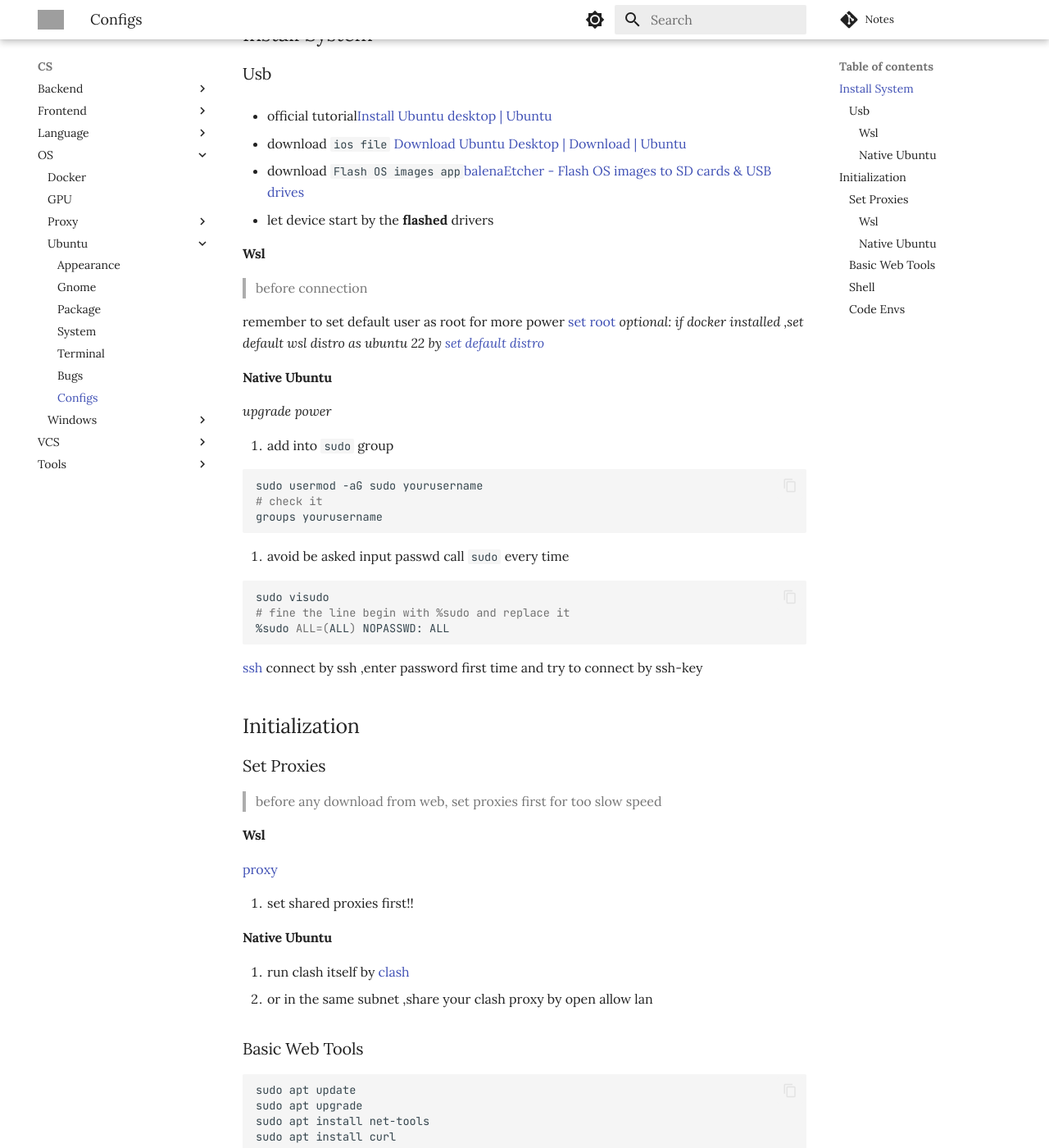
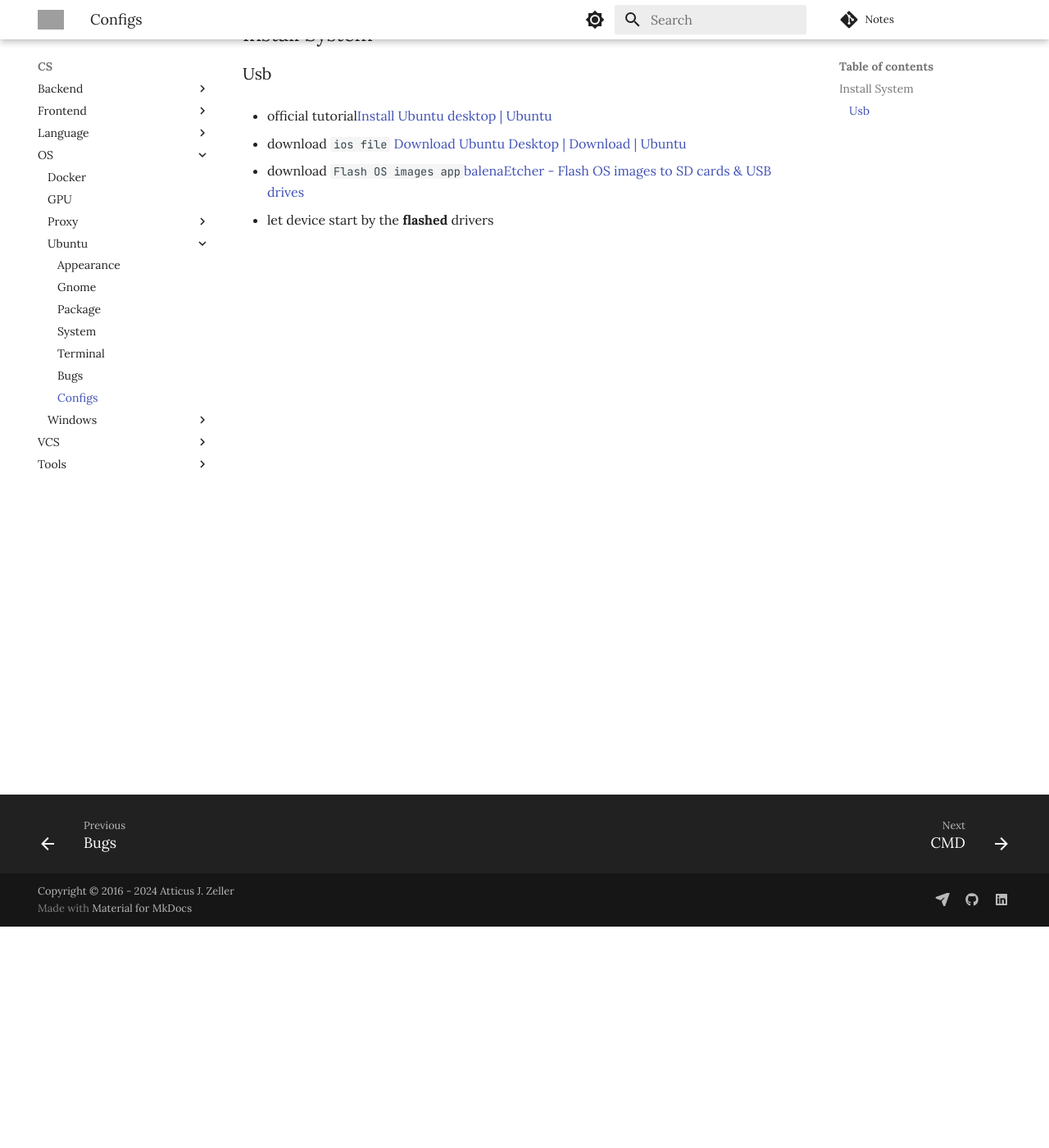
Before and after one commit to AtticusZeller/atticuszeller.github.io, an MkDocs documentation site: the page built from atticuszeller/CS/OS/Ubuntu/configs.md, in a window 1280 px wide and 1400 px high, scrolled down 270 px. Shown: the whole window at 82% size. Built offline with MkDocs 1.6.1 and Material for MkDocs 9.7.7, drawn with Linux system fonts in a browser that asks for light colours; nearby versions of some CDN libraries; library files that are not in the unit come from our copies; comment, search, counter and statistics services are not loaded; some of the changed text lies outside the part shown; grey boxes are pictures that could not be loaded.

Commit message:
vault backup: 2024-12-01 16:52:17
Affected files:
atticuszeller/.obsidian/workspace.json
atticuszeller/CS/OS/Ubuntu/System.md
atticuszeller/CS/OS/Ubuntu/Terminal.md
atticuszeller/CS/OS/Ubuntu/configs.md

````diff
--- a/atticuszeller/CS/OS/Ubuntu/configs.md
+++ b/atticuszeller/CS/OS/Ubuntu/configs.md
@@ -11,73 +11,3 @@
 1. download `ios file` [Download Ubuntu Desktop | Download | Ubuntu](https://ubuntu.com/download/desktop)
 2. download `Flash OS images app`[balenaEtcher - Flash OS images to SD cards & USB drives](https://etcher.balena.io/)
 3. let device start by the __flashed__ drivers
-
-
-#### Wsl
-
-> before connection
-
-remember to set default user as root for more power [set root](Learning/CS/OS/Ubuntu/wsl#set default user as root)
-_optional: if docker installed ,set default wsl distro as ubuntu 22 by [set default distro](Learning/CS/OS/Ubuntu/wsl#set default distro)_
-
-#### Native Ubuntu
-
-_upgrade power_
-
-1. add into `sudo` group
-
-```bash
-sudo usermod -aG sudo yourusername
-# check it
-groups yourusername
-```
-
-1. avoid be asked input passwd call `sudo` every time
-
-```bash
-sudo visudo
-# fine the line begin with %sudo and replace it
-%sudo ALL=(ALL) NOPASSWD: ALL
-```
-
-[ssh](Learning/CS/OS/Ubuntu/net#install ssh)
-connect by ssh ,enter password first time and try to connect by ssh-key
-
-## Initialization
-
-### Set Proxies
-
-> before any download from web, set proxies first for too slow speed
-
-#### Wsl
-
-[proxy](CS/OS/Ubuntu/wsl.md#proxy)
-
-1. set shared proxies first!!
-
-#### Native Ubuntu
-
-1. run clash itself by [clash](CS/OS/Ubuntu/net.md#clash)
-2. or in the same subnet ,share your clash proxy by open allow lan
-
-### Basic Web Tools
-
-```bash
-sudo apt update
-sudo apt upgrade
-sudo apt install net-tools
-sudo apt install curl
-sudo apt-get update
-sudo apt-get install unzip
-```
-
-### Shell
-
-1. install `zsh` for friendly development experience [zsh](Learning/CS/OS/Ubuntu/shell#install zsh)
-2. set auto read envs [auto read env](Learning/CS/OS/Ubuntu/shell#auto read envs)
-
-### Code Envs
-
-[code_env](CS/OS/Ubuntu/code_env.md)
-
-- python, conda ,pip, poetry ,cmake…
````
Also changed, not shown: atticuszeller/CS/OS/Ubuntu/System.md (+19 -10 lines), atticuszeller/CS/OS/Ubuntu/Terminal.md (+0 -10 lines), 1 other file.
